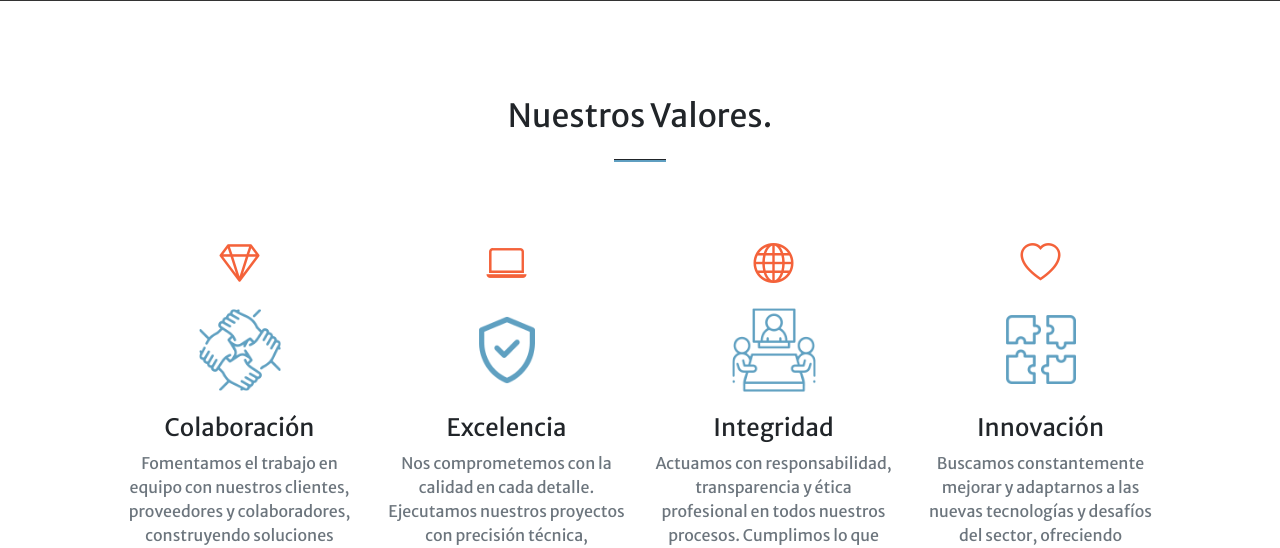
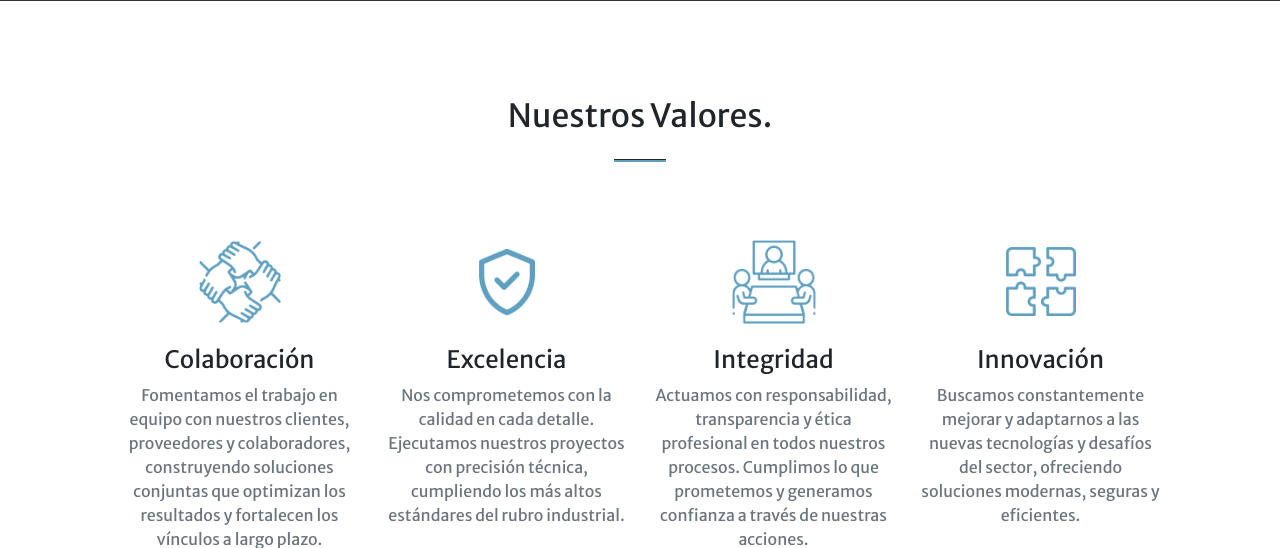
Before and after one commit to igsefi/Romee, a PHP site: page / in a window 1280 px wide. Shown: the part 1525-2073 px from the top of the page. Run offline with PHP 8.4, Linux system fonts and the light colour scheme.

Commit message:
quito iconos

```diff
--- a/pages/nosotros_view.php
+++ b/pages/nosotros_view.php
@@ -54,7 +54,6 @@
         <div class="row mb-5">
             <div class="col-lg-3 col-md-6 text-center">
                 <div class="mt-5">
-                    <div class="mb-2"><i class="bi-gem fs-1 text-primary"></i></div>
                     <img src="assets/img/iconos-valores/colaboracion.png" alt="" class="img-fluid mb-3" style="width: 6rem;">
                     <h3 class="h4 mb-2">Colaboración</h3>
                     <p class="text-muted mb-0">Fomentamos el trabajo en equipo con nuestros clientes, proveedores y colaboradores, construyendo soluciones conjuntas que optimizan los resultados y fortalecen los vínculos a largo plazo.</p>
@@ -62,7 +61,6 @@
             </div>
             <div class="col-lg-3 col-md-6 text-center">
                 <div class="mt-5">
-                    <div class="mb-2"><i class="bi-laptop fs-1 text-primary"></i></div>
                     <img src="assets/img/iconos-valores/excelencia.png" alt="" class="img-fluid mb-3" style="width: 6rem;">
                     <h3 class="h4 mb-2">Excelencia</h3>
                     <p class="text-muted mb-0">Nos comprometemos con la calidad en cada detalle. Ejecutamos nuestros proyectos con precisión técnica, cumpliendo los más altos estándares del rubro industrial.</p>
@@ -70,7 +68,6 @@
             </div>
             <div class="col-lg-3 col-md-6 text-center">
                 <div class="mt-5">
-                    <div class="mb-2"><i class="bi-globe fs-1 text-primary"></i></div>
                     <img src="assets/img/iconos-valores/integridad.png" alt="" class="img-fluid mb-3" style="width: 6rem;">
                     <h3 class="h4 mb-2">Integridad</h3>
                     <p class="text-muted mb-0">Actuamos con responsabilidad, transparencia y ética profesional en todos nuestros procesos. Cumplimos lo que prometemos y generamos confianza a través de nuestras acciones.</p>
@@ -78,7 +75,6 @@
             </div>
             <div class="col-lg-3 col-md-6 text-center">
                 <div class="mt-5">
-                    <div class="mb-2"><i class="bi-heart fs-1 text-primary"></i></div>
                     <img src="assets/img/iconos-valores/innovacion.png" alt="" class="img-fluid mb-3" style="width: 6rem;">
                     <h3 class="h4 mb-2">Innovación</h3>
                     <p class="text-muted mb-0">Buscamos constantemente mejorar y adaptarnos a las nuevas tecnologías y desafíos del sector, ofreciendo soluciones modernas, seguras y eficientes.</p>
```
